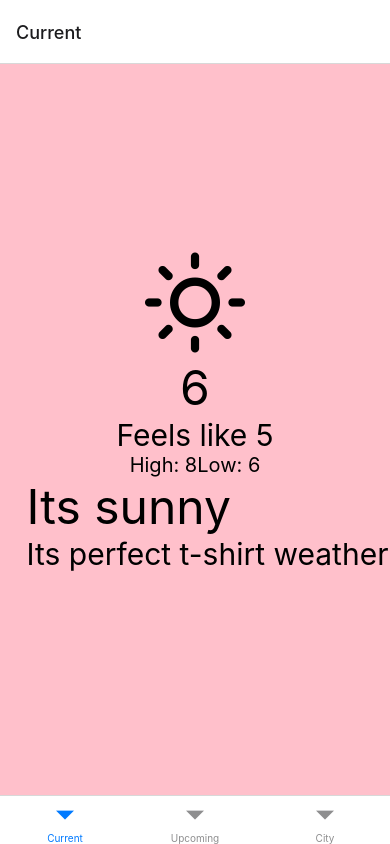
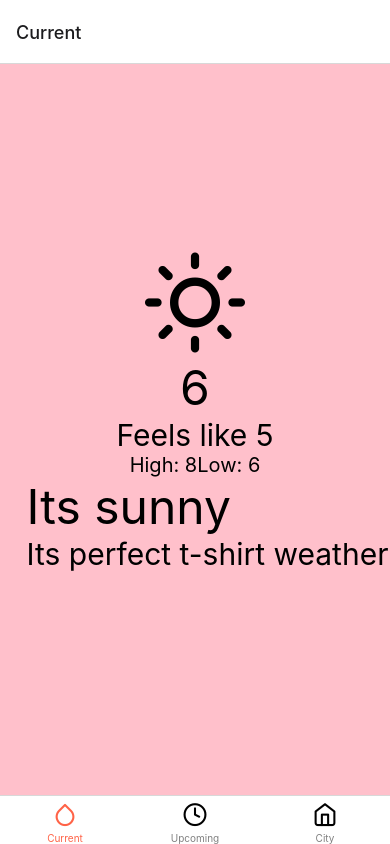
Before and after one commit to React-Native-Streamliner/WeatherApp, a React Native app: screen / in a window 390 px wide. Built offline with nearby package versions, Linux system fonts and the light colour scheme.

Commit message:
Styling Tabs

```diff
--- a/App.js
+++ b/App.js
@@ -4,16 +4,41 @@
 import { createBottomTabNavigator } from '@react-navigation/bottom-tabs'
 import UpcomingWeather from './src/screens/UpcomingWeather'
 import City from './src/screens/City'
+import { Feather } from '@expo/vector-icons'
 
 const Tab = createBottomTabNavigator()
 
 const App = () => {
   return (
     <NavigationContainer >
-      <Tab.Navigator>
-        <Tab.Screen name={'Current'} component={CurrentWeather} />
-        <Tab.Screen name={'Upcoming'} component={UpcomingWeather} />
-        <Tab.Screen name={'City'} component={City} />
+      <Tab.Navigator screenOptions={{
+        tabBarActiveTintColor: 'tomato',
+        tabBarInactiveTintColor: 'grey',
+      }}>
+        <Tab.Screen name={'Current'} component={CurrentWeather} options={{
+          tabBarIcon: ({ focused }) => (
+            <Feather
+              name={'droplet'}
+              size={25}
+              color={focused ? 'tomato' : 'black'}
+            />)
+        }}/>
+        <Tab.Screen name={'Upcoming'} component={UpcomingWeather} options={{
+          tabBarIcon: ({ focused }) => (
+            <Feather
+              name={'clock'}
+              size={25}
+              color={focused ? 'tomato' : 'black'}
+            />)
+        }}/>
+        <Tab.Screen name={'City'} component={City} options={{
+          tabBarIcon: ({ focused }) => (
+            <Feather
+              name={'home'}
+              size={25}
+              color={focused ? 'tomato' : 'black'}
+            />)
+        }}/>
       </Tab.Navigator>
     </NavigationContainer>
   )
```
